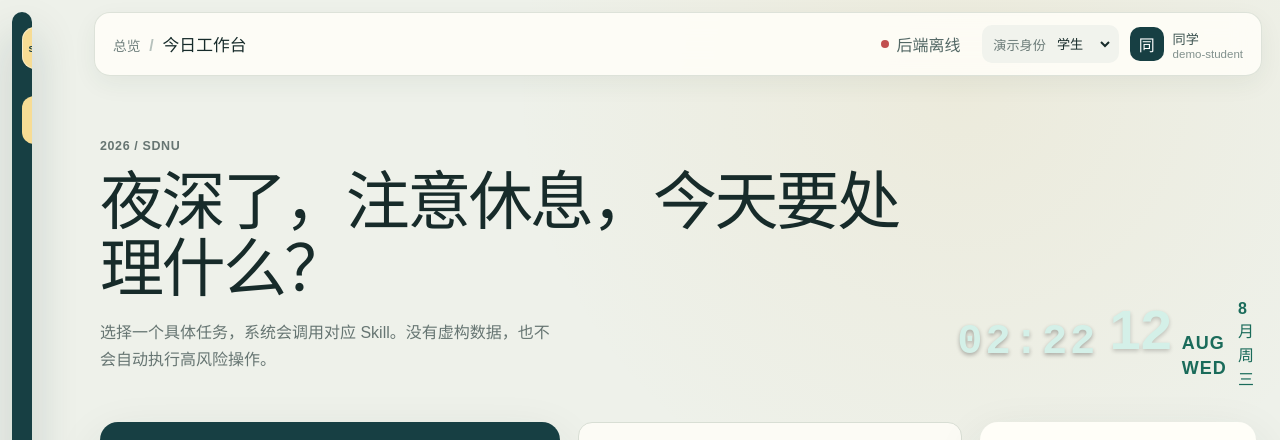
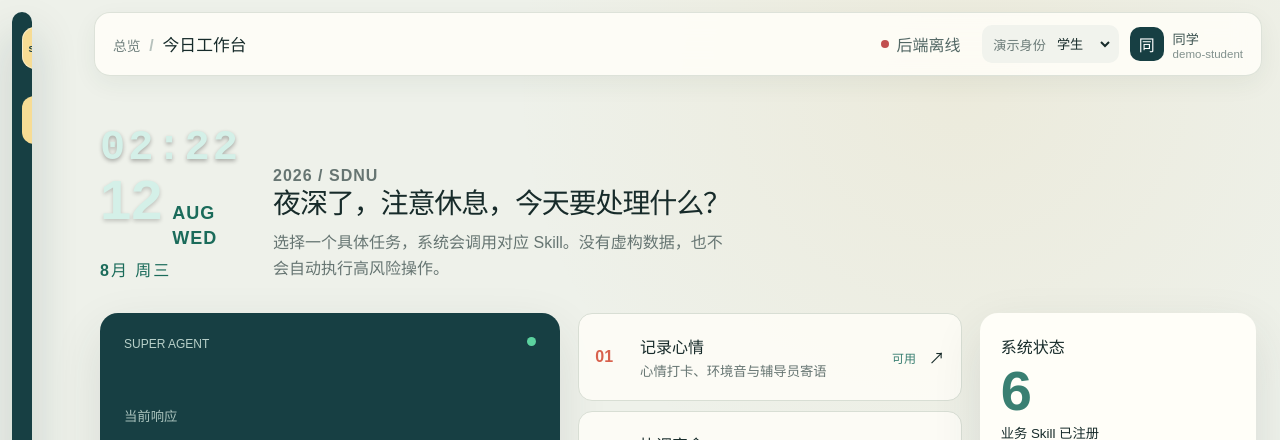
Before and after one commit to dengzixiang520/sdnu, a Vue app in the folder web/: page /#/ in a window 1280 px wide. Shown: the top 440 px of the page. Built offline with nearby package versions, Linux system fonts and the light colour scheme; no server answers; some icons are missing.

Commit message:
feat: 调整主页布局，时间为主要位置

```diff
--- a/web/src/components/HomeDashboard.vue
+++ b/web/src/components/HomeDashboard.vue
@@ -71,7 +71,6 @@ async function wakeGuide() {
 }
 
 onMounted(() => {
-  // 每秒更新时间
   timer = window.setInterval(() => {
     now.value = new Date()
   }, 1000)
@@ -87,18 +86,21 @@ onBeforeUnmount(() => {
 <template>
   <section class="dashboard-page">
     <header class="dashboard-heading entrance entrance-top">
-      <div>
-        <p class="section-kicker">{{ formatDate(now).year }} / SDNU</p>
-        <h1>{{ getGreeting(now) }}，今天要处理什么？</h1>
-        <p>选择一个具体任务，系统会调用对应 Skill。没有虚构数据，也不会自动执行高风险操作。</p>
-      </div>
-      <div class="date-block">
+      <!-- 主要位置：时间日期 -->
+      <div class="date-block-main">
         <div class="time-display">{{ formatTime(now) }}</div>
         <div class="date-info">
           <strong>{{ formatDate(now).day }}</strong>
           <span>{{ formatDate(now).monthEn }}<br />{{ formatDate(now).weekDayEn }}</span>
         </div>
         <div class="date-chinese">{{ formatDate(now).month }} {{ formatDate(now).weekDay }}</div>
+      </div>
+
+      <!-- 次要位置：问候语 -->
+      <div class="greeting-section">
+        <p class="section-kicker">{{ formatDate(now).year }} / SDNU</p>
+        <h1>{{ getGreeting(now) }}，今天要处理什么？</h1>
+        <p>选择一个具体任务，系统会调用对应 Skill。没有虚构数据，也不会自动执行高风险操作。</p>
       </div>
     </header>
 
--- a/web/src/styles.css
+++ b/web/src/styles.css
@@ -681,17 +681,18 @@ label { display: grid; gap: .42rem; color: #435956; font-size: .84rem; font-weig
   }
 }
 /* ==================== 时间和日期显示样式 ==================== */
-.date-block {
+.date-block-main {
   display: flex;
   flex-direction: column;
   align-items: center;
-  gap: 12px;
-  padding: 24px 28px;
+  gap: 16px;
+  padding: 32px 36px;
   background: linear-gradient(135deg, #0f2b2e, #173f43, #1a4a4e);
-  border-radius: 16px;
+  border-radius: 20px;
   color: white;
-  min-width: 160px;
-  box-shadow: 0 8px 24px rgba(15, 43, 46, 0.4);
+  min-width: 200px;
+  box-shadow: 0 12px 32px rgba(15, 43, 46, 0.5);
+  flex-shrink: 0;
 }
 
 .time-display {
@@ -733,3 +734,32 @@ label { display: grid; gap: .42rem; color: #435956; font-size: .84rem; font-weig
   margin-top: 6px;
   letter-spacing: 2px;
 }
+/* 问候语区块样式 */
+.greeting-section {
+  flex: 1;
+  display: flex;
+  flex-direction: column;
+  justify-content: center;
+}
+
+.greeting-section h1 {
+  font-size: 28px;
+  color: #172b2a;
+  margin: 0 0 12px 0;
+  font-weight: 700;
+}
+
+.greeting-section p {
+  font-size: 16px;
+  color: #667572;
+  margin: 0;
+  line-height: 1.6;
+}
+
+.section-kicker {
+  font-size: 14px;
+  color: #397f72;
+  font-weight: 600;
+  margin: 0 0 8px 0;
+  letter-spacing: 1px;
+}
```
